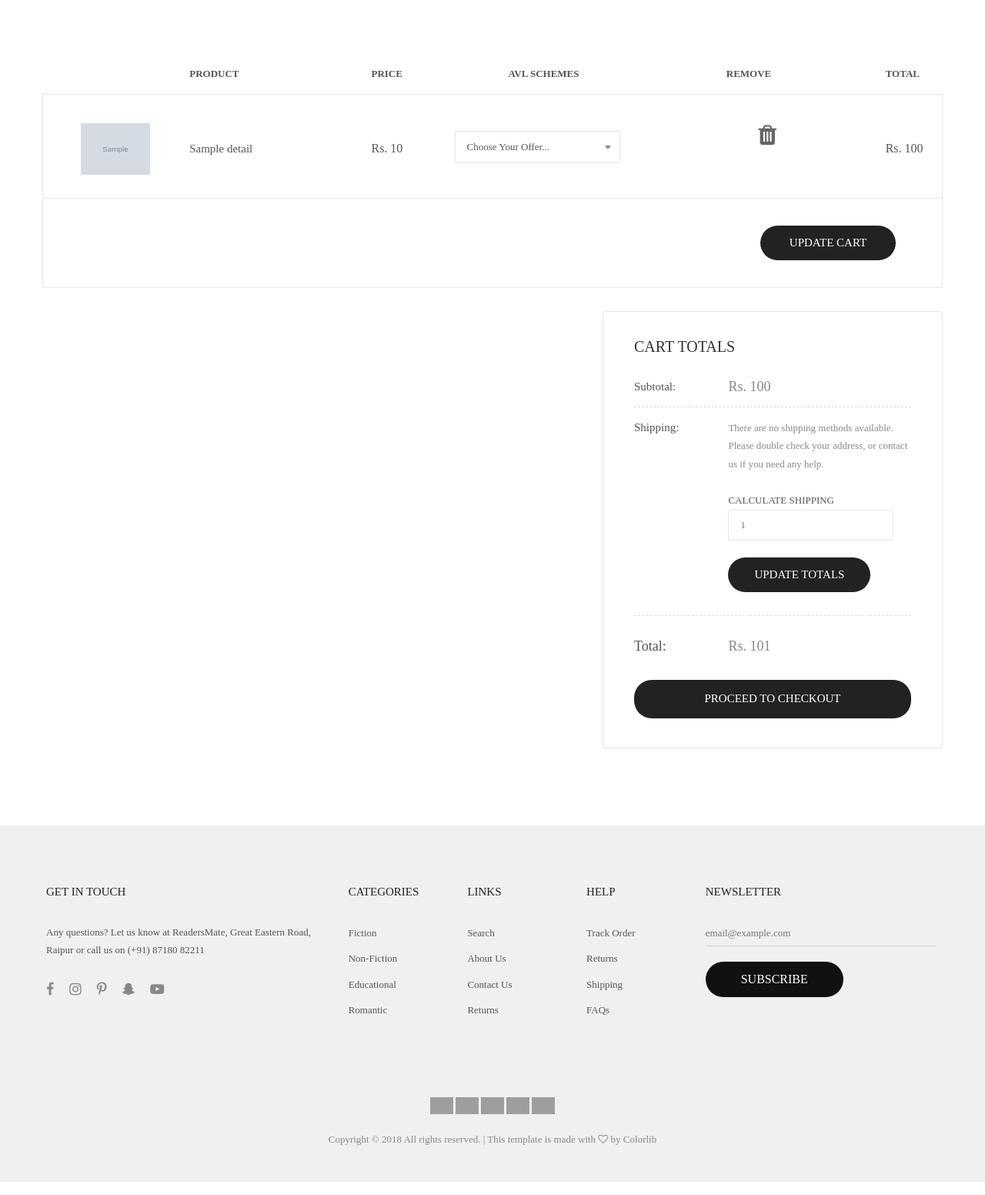
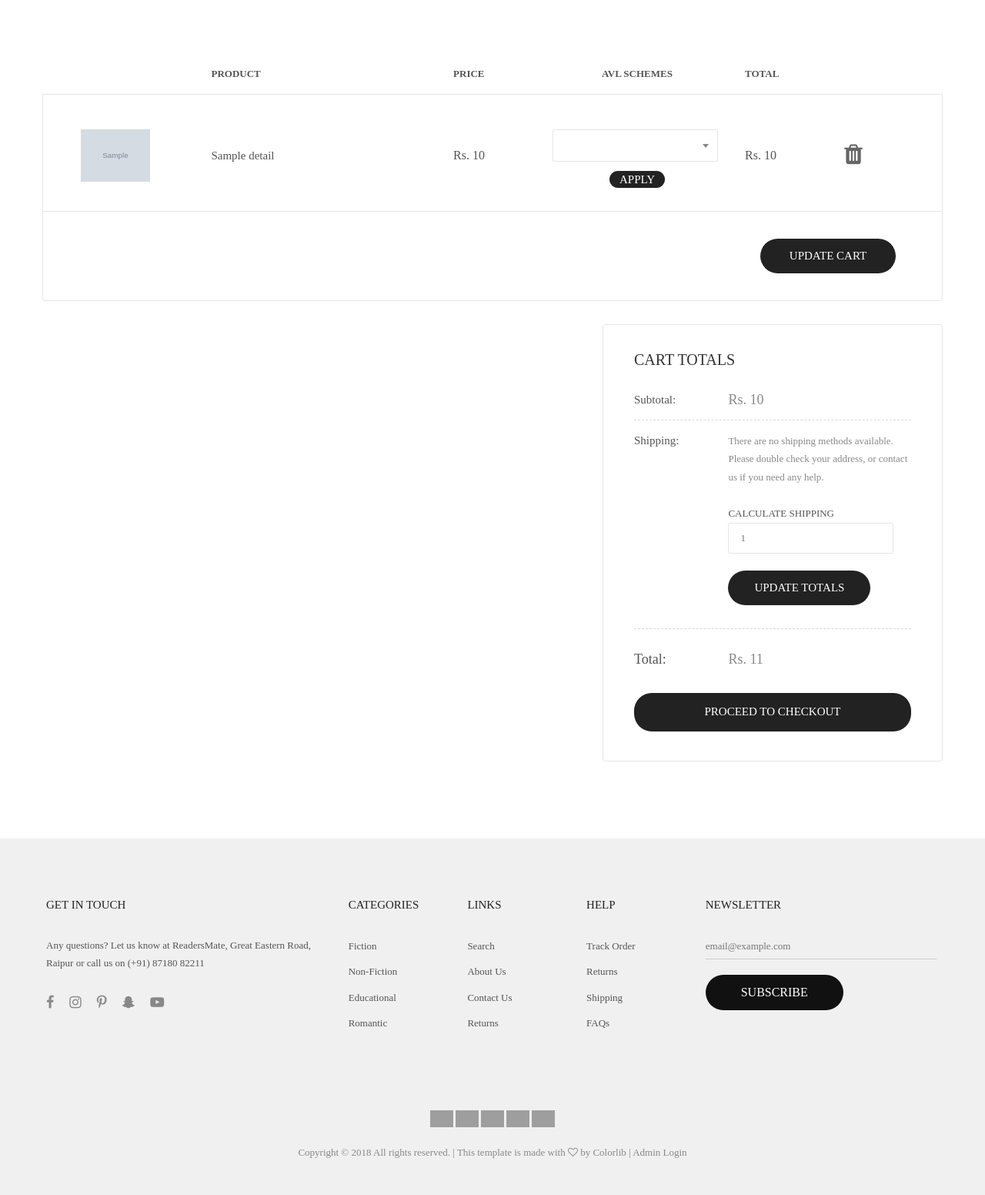
Before and after one commit to Nisaachar/ReadersMate, a PHP site: page /cart.php in a window 1280 px wide. Shown: the part 364-1916 px from the top of the page at 77% size. Run offline with PHP 8.4, Linux system fonts and the light colour scheme; the visitor is signed in with stand-in values (Sample User, id 1); tables that the repository leaves empty or names only in its code hold one stand-in row (values such as "Sample post"); grey boxes marked "Sample" are stand-in pictures; some web fonts are replaced; grey boxes are pictures that could not be loaded.

Commit message:
admin pages added and update cart

```diff
--- /dev/null
+++ b/Admin/footer.php
@@ -0,0 +1,6 @@
+  <?php
+  }
+  else {
+      echo "<script>window.open('login.php','_self')</script>";
+  }
+  ?>
--- /dev/null
+++ b/Admin/logout.php
@@ -0,0 +1,5 @@
+<?php
+session_start();
+session_destroy();
+header('location: ../index.php');
+?>
--- a/cart.php
+++ b/cart.php
@@ -1,6 +1,6 @@
 <?php
 	include_once 'database.php';
-
+	session_start();
 ?>
 
 <!DOCTYPE html>
@@ -28,9 +28,10 @@
 							<th class="column-1"></th>
 							<th class="column-2">Product</th>
 							<th class="column-3">Price</th>
-							<th class="column-4 p-l-70">Avl Schemes</th>
-							<th class="column-4 p-l-70">Remove</th>
-							<th class="column-5">Total</th>
+							<th class="flex-c-m column-4">Avl Schemes</th>
+							<th class="column-3">Total</th>
+							<th class="column-3"></th>
+
 						</tr>
 
 						<tr class="table-row">
@@ -44,9 +45,14 @@
 
 								$query = "SELECT * FROM tbl_cart WHERE u_id = '$u_id' "; // Collecting data from tbl_cart
 								$run = mysqli_query($conn, $query);
+								$i=0;
 								while($row = mysqli_fetch_array($run)){
 
 									$book_id = $row["book_id"];
+									$scheme_id = $row["scheme_id"];
+									$_SESSION["book_id.$i"] = $book_id;
+
+
 
 									$book_query = "SELECT * FROM tbl_book_details WHERE book_id = '$book_id' "; //fetching book
 									$book_run = mysqli_query($conn, $book_query);
@@ -65,9 +71,10 @@
 
 							<td class="column-3">Rs. <?php echo $book_row["price"]?></td>
 
-							<td class="column-4 ">
+							<td class="column-4">
+								<form id='update_cart' action="update_cart.php?book_id=<?php echo $book_id?>" method='post'>
 								<div class="rs2-select2 rs3-select2 rs4-select2 bo4 of-hidden w-size21 m-t-8 m-b-12">
-									<select class="selection-2" name="offers">
+									<!-- <select class="selection-2" name="offers">
 										<option>Choose Your Offer...</option>
 										<option>Buy New</option>
 										<option>Rent For 10 Days @ 10% Of cost</option>
@@ -75,25 +82,53 @@
 										<option>Rent For 60 Days @ 50% Of cost</option>
 										<option>Rent For 90 Days @ 60% Of cost</option>
 										<option>Rent For 180 Days @ 70% Of cost</option>
-										<option>Rent For 360 Days @ 80% Of cost</option>
-									</select>
+										<option>Rent For 360 Days @ 80% Of cost</option> -->
+										<?php
+
+											$query_scheme = "SELECT * FROM tbl_scheme ";
+											$result_scheme = mysqli_query($conn,$query_scheme);
+											echo '<select class="selection-2" name="scheme_id"';
+											while ($row_scheme = mysqli_fetch_assoc($result_scheme)){
+												echo '<option value="'.$row_scheme['scheme_id'].'"';
+												if ($scheme_id == $row_scheme['scheme_id']) echo ' selected'; // pre-select if $artID is the current artID
+												echo '>'.$row_scheme['text'].'</option>';
+											}
+											echo '</select>';
+										?>
+
 								</div>
+								<div class="flex-c-m">
+									<button class="flex-c-m w-size6 bg1 bo-rad-23 hov1 s-text1 trans-0-4 " type="submit" name="update_cart" form="update_cart">
+						Apply
+						</button>
+										</div>
+
+							</form>
+
+
 							</td>
 
 
 
 
-							<td class="column-5 d-flex justify-content-center align-bottom">
+
+
+							<td class="column-3">Rs. <?php echo $price = $book_row["price"]; ?></td>
+
+						<?php
+								$grand_total += $price;
+
+						?>
+						<td class="column-5 align-middle">
 								<a href="delete_cart.php?book_id=<?php echo $book_row["book_id"]; ?>"><i class="fs-30	fa fa-trash" aria-hidden="true"></i></a>
 							</td>
+							</tr>
+							<?php
+							}
+							$i++;
+							}
+							?>
 
-							<td class="column-6">Rs. <?php echo $price = $book_row["price"]*$row["qty"]; ?></td>
-						</tr>
-						<?php
-								$grand_total += $price;
-								}
-							}
-						?>
 
 
 						<!-- <tr class="table-row">
@@ -139,9 +174,9 @@
 
 				<div class="size10 trans-0-4 m-t-10 m-b-10">
 					<!-- Button -->
-					<button class="flex-c-m sizefull bg1 bo-rad-23 hov1 s-text1 trans-0-4">
+					<button class="flex-c-m sizefull bg1 bo-rad-23 hov1 s-text1 trans-0-4" type="submit" name="update_cart" form="update_cart">
 						Update Cart
-					</button>
+						</button>
 				</div>
 			</div>
 
--- a/css/main.css
+++ b/css/main.css
@@ -2089,7 +2089,7 @@ li.sale-noti > a {
   padding-right: 30px;
 }
 .table-shopping-cart .column-4 {
-  width: 355px;
+  width: 250px;
   padding-right: 30px;
 }
 .table-shopping-cart .column-5 {
--- a/includes/footer.php
+++ b/includes/footer.php
@@ -162,7 +162,8 @@
 			<div class="t-center s-text8 p-t-20">
 				Copyright © 2018 All rights reserved. | This template is made with
 				<i class="fa fa-heart-o" aria-hidden="true"></i> by
-				<a href="https://colorlib.com" target="_blank">Colorlib</a>
+				<a href="https://colorlib.com" target="_blank">Colorlib </a>
+				| <a href="Admin/login.php">Admin Login</a>
 			</div>
 		</div>
 	</footer>
```
Also changed, not shown: Admin/book_view.php (+4 -10 lines), Admin/dashboard.php (added, +10 -0 lines), Admin/head.php (added, +11 -0 lines), Admin/login.php (added, +36 -0 lines), update_cart.php (added, +17 -0 lines), Admin/header.php (added).
